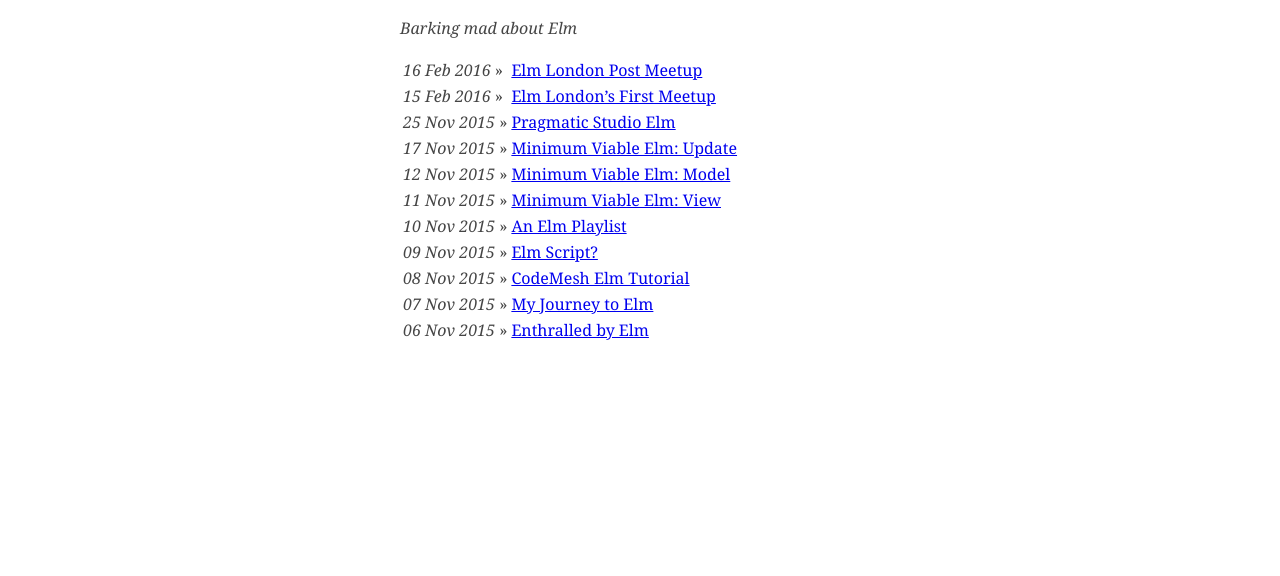
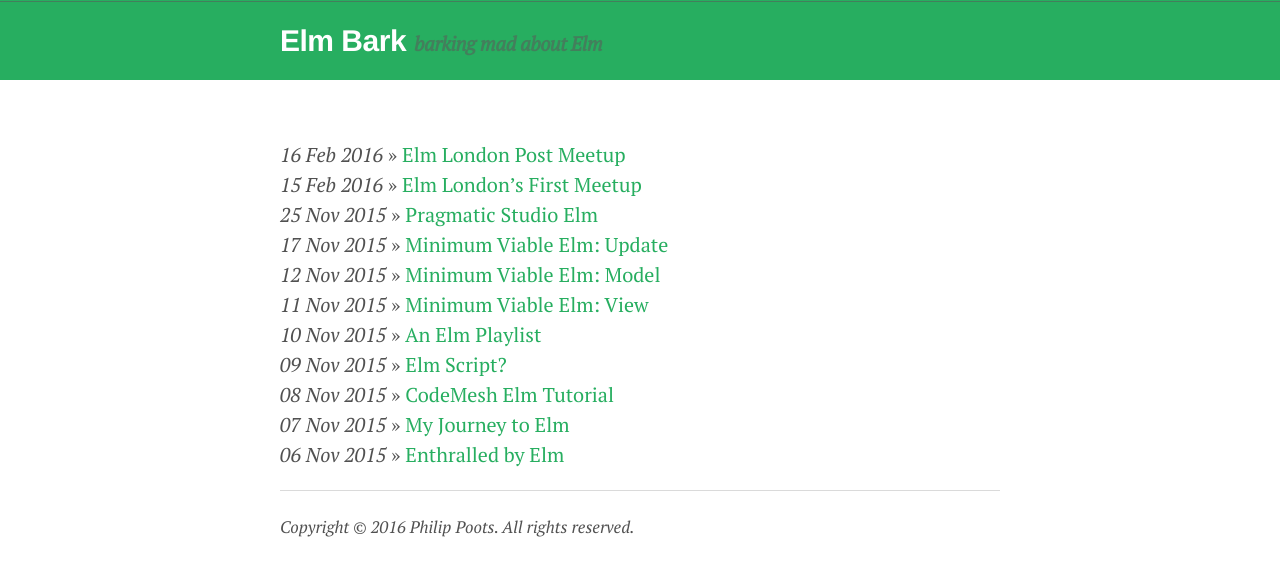
Before and after one commit to pootsbook/elmbark.com, a Jekyll site: the page built from index.html, in a window 1280 px wide. Shown: the top 576 px of the page. Built offline with Jekyll 4.4.1, drawn with Linux system fonts in a browser that asks for light colours.

Commit message:
Theme site

```diff
--- a/_config.yml
+++ b/_config.yml
@@ -3,4 +3,6 @@
 permalink: '/:year/:month/:day/:title'
 
 # Custom Configuration
+title: Elm Bark
+tagline: barking mad about Elm
 production_url: www.elmbark.com
--- a/_layouts/default.html
+++ b/_layouts/default.html
@@ -1,15 +1,42 @@
 <!DOCTYPE html>
 <html lang="en-GB">
   <head>
-    <meta charset=utf-8 />
-    <meta name="viewport" content="width=device-width">
+    <meta charset='utf-8' />
+    <!-- Load fonts first -->
+    <link rel="stylesheet" href="http://fonts.googleapis.com/css?family=PT+Serif:400,400italic,700">
+
+    <link href="http://gmpg.org/xfn/11" rel="profile">
+    <!-- Enable responsiveness on mobile devices-->
+    <meta name="viewport" content="width=device-width, initial-scale=1.0, maximum-scale=1">
+
     <title>{{ page.title }}</title>
-    <link rel="stylesheet" href="/assets/main.css" />
+    <link rel="stylesheet" href="/assets/elmbark.css" />
+    <link rel="alternate" type="application/rss+xml" title="{{ site.title }}" href="/elm.rss">
   </head>
 
   <body>
-    <p><em>Barking mad about Elm</em></p>
-    {{ content }}
+    <div class="full-width-background top">
+      <div class="container">
+        <header class="masthead">
+          <h2 class="masthead-title">
+            <a href="/" title="Home">{{ site.title }}</a> <span>{{ site.tagline }}</span>
+          </h2>
+        </header>
+      </div>
+    </div>
+
+    <div class="container content">
+
+      <main>
+        {{ content }}
+      </main>
+
+      <footer class="footer">
+        <small>
+          Copyright &copy; <time datetime="{{ site.time | date_to_xmlschema }}">{{ site.time | date: '%Y' }}</time> Philip Poots. All rights reserved.
+        </small>
+      </footer>
+    </div>
 
     {% include ga.html %}
   </body>
--- /dev/null
+++ b/assets/elmbark.css
@@ -0,0 +1,522 @@
+/*
+ *                        ___
+ *                       /\_ \
+ *  _____     ___     ___\//\ \      __
+ * /\ '__`\  / __`\  / __`\\ \ \   /'__`\
+ * \ \ \_\ \/\ \_\ \/\ \_\ \\_\ \_/\  __/
+ *  \ \ ,__/\ \____/\ \____//\____\ \____\
+ *   \ \ \/  \/___/  \/___/ \/____/\/____/
+ *    \ \_\
+ *     \/_/
+ *
+ * Designed, built, and released under MIT license by @mdo. Learn more at
+ * https://github.com/poole/poole.
+ */
+
+
+/*
+ * Contents
+ *
+ * Body resets
+ * Custom type
+ * Messages
+ * Container
+ * Masthead
+ * Posts and pages
+ * Pagination
+ * Reverse layout
+ * Themes
+ */
+
+
+/*
+ * Body resets
+ *
+ * Update the foundational and global aspects of the page.
+ */
+
+* {
+  -webkit-box-sizing: border-box;
+     -moz-box-sizing: border-box;
+          box-sizing: border-box;
+}
+
+html,
+body {
+  margin: 0;
+  padding: 0;
+}
+
+html {
+  font-family: "Helvetica Neue", Helvetica, Arial, sans-serif;
+  font-size: 16px;
+  line-height: 1.5;
+}
+@media (min-width: 38em) {
+  html {
+    font-size: 20px;
+  }
+}
+
+body {
+  color: #515151;
+  background-color: #fff;
+  -webkit-text-size-adjust: 100%;
+      -ms-text-size-adjust: 100%;
+  border-top: solid 1px #27ae60;
+}
+
+/* No `:visited` state is required by default (browsers will use `a`) */
+a {
+  /* color: #268bd2; Poole blue */
+  color: #27ae60;
+  text-decoration: none;
+}
+a strong {
+  color: inherit;
+}
+/* `:focus` is linked to `:hover` for basic accessibility */
+a:hover,
+a:focus {
+  text-decoration: underline;
+}
+
+/* Headings */
+h1, h2, h3, h4, h5, h6 {
+  margin-bottom: .5rem;
+  font-weight: bold;
+  line-height: 1.25;
+  color: #313131;
+  text-rendering: optimizeLegibility;
+}
+h1 {
+  font-size: 2rem;
+}
+h2 {
+  margin-top: 1rem;
+  font-size: 1.5rem;
+}
+h3 {
+  margin-top: 1.5rem;
+  font-size: 1.25rem;
+}
+h4, h5, h6 {
+  margin-top: 1rem;
+  font-size: 1rem;
+}
+
+/* Body text */
+p {
+  margin-top: 0;
+  margin-bottom: 1rem;
+}
+
+strong {
+  color: #303030;
+}
+
+
+/* Lists */
+ul, ol, dl {
+  margin-top: 0;
+  margin-bottom: 1rem;
+}
+
+dt {
+  font-weight: bold;
+}
+dd {
+  margin-bottom: .5rem;
+}
+
+/* Misc */
+hr {
+  position: relative;
+  margin: 1.5rem 0;
+  border: 0;
+  border-top: 1px solid #eee;
+  border-bottom: 1px solid #fff;
+}
+
+abbr {
+  font-size: 85%;
+  font-weight: bold;
+  color: #555;
+  text-transform: uppercase;
+}
+abbr[title] {
+  cursor: help;
+  border-bottom: 1px dotted #e5e5e5;
+}
+
+/* Code */
+code,
+pre {
+  font-family: Menlo, Monaco, "Courier New", monospace;
+}
+code {
+  padding: .25em .5em;
+  font-size: 85%;
+  color: #bf616a;
+  background-color: #f9f9f9;
+  border-radius: 3px;
+}
+pre {
+  display: block;
+  margin-top: 0;
+  margin-bottom: 1rem;
+  padding: 1rem;
+  font-size: .8rem;
+  line-height: 1.4;
+  white-space: pre;
+  white-space: pre-wrap;
+  word-break: break-all;
+  word-wrap: break-word;
+  background-color: #f9f9f9;
+}
+pre code {
+  padding: 0;
+  font-size: 100%;
+  color: inherit;
+  background-color: transparent;
+}
+
+/* Pygments via Jekyll */
+.highlight {
+  margin-bottom: 1rem;
+  border-radius: 4px;
+}
+.highlight pre {
+  margin-bottom: 0;
+}
+
+/* Gist via GitHub Pages */
+.gist .gist-file {
+  font-family: Menlo, Monaco, "Courier New", monospace !important;
+}
+.gist .markdown-body {
+  padding: 15px;
+}
+.gist pre {
+  padding: 0;
+  background-color: transparent;
+}
+.gist .gist-file .gist-data {
+  font-size: .8rem !important;
+  line-height: 1.4;
+}
+.gist code {
+  padding: 0;
+  color: inherit;
+  background-color: transparent;
+  border-radius: 0;
+}
+
+/* Quotes */
+blockquote {
+  padding: .5rem 1rem;
+  margin: .8rem 0;
+  color: #7a7a7a;
+  border-left: .25rem solid #e5e5e5;
+}
+blockquote p:last-child {
+  margin-bottom: 0;
+}
+@media (min-width: 30em) {
+  blockquote {
+    padding-right: 5rem;
+    padding-left: 1.25rem;
+  }
+}
+
+img {
+  display: block;
+  max-width: 100%;
+  margin: 0 0 1rem;
+  border-radius: 5px;
+}
+
+/* Tables */
+table {
+  margin-bottom: 1rem;
+  width: 100%;
+  border: 1px solid #e5e5e5;
+  border-collapse: collapse;
+}
+td,
+th {
+  padding: .25rem .5rem;
+  border: 1px solid #e5e5e5;
+}
+tbody tr:nth-child(odd) td,
+tbody tr:nth-child(odd) th {
+  background-color: #f9f9f9;
+}
+
+
+/*
+ * Custom type
+ *
+ * Extend paragraphs with `.lead` for larger introductory text.
+ */
+
+.lead {
+  font-size: 1.25rem;
+  font-weight: 300;
+}
+
+
+/*
+ * Messages
+ *
+ * Show alert messages to users. You may add it to single elements like a `<p>`,
+ * or to a parent if there are multiple elements to show.
+ */
+
+.message {
+  margin-bottom: 1rem;
+  padding: 1rem;
+  color: #717171;
+  background-color: #f9f9f9;
+}
+
+
+/*
+ * Container
+ *
+ * Center the page content.
+ */
+
+.container {
+  max-width: 38rem;
+  padding-left:  1rem;
+  padding-right: 1rem;
+  margin-left:  auto;
+  margin-right: auto;
+}
+
+
+/*
+ * Masthead
+ *
+ * Super small header above the content for site name and short description.
+ */
+
+.masthead {
+  padding-top:    1rem;
+  padding-bottom: 1rem;
+  margin-bottom: 3rem;
+}
+.masthead-title {
+  margin-top: 0;
+  margin-bottom: 0;
+  color: #505050;
+}
+.masthead-title a {
+  color: #ffffff;
+}
+
+.masthead-title a span {
+  color: #ffc28d;
+}
+
+.masthead-title small {
+  font-size: 75%;
+  font-weight: 400;
+  color: #7B3E19;
+  letter-spacing: 0;
+}
+
+
+/*
+ * Posts and pages
+ *
+ * Each post is wrapped in `.post` and is used on default and post layouts. Each
+ * page is wrapped in `.page` and is only used on the page layout.
+ */
+
+.page,
+.post {
+  margin-bottom: 4em;
+}
+
+/* Blog post or page title */
+.page-title,
+.post-title,
+.post-title a {
+  color: #303030;
+}
+.page-title,
+.post-title {
+  margin-top: 0;
+}
+
+/* Meta data line below post title */
+.post-date {
+  display: block;
+  margin-top: -.5rem;
+  margin-bottom: 1rem;
+  color: #9a9a9a;
+}
+
+/* Related posts */
+.related {
+  padding-top: 2rem;
+  padding-bottom: 2rem;
+  border-top: 1px solid #eee;
+}
+.related-posts {
+  padding-left: 0;
+  list-style: none;
+}
+.related-posts h3 {
+  margin-top: 0;
+}
+.related-posts li small {
+  font-size: 75%;
+  color: #999;
+}
+.related-posts li a:hover {
+  color: #268bd2;
+  text-decoration: none;
+}
+.related-posts li a:hover small {
+  color: inherit;
+}
+
+
+/*
+ * Pagination
+ *
+ * Super lightweight (HTML-wise) blog pagination. `span`s are provide for when
+ * there are no more previous or next posts to show.
+ */
+
+.pagination {
+  overflow: hidden; /* clearfix */
+  margin-left: -1rem;
+  margin-right: -1rem;
+  font-family: "PT Sans", Helvetica, Arial, sans-serif;
+  color: #ccc;
+  text-align: center;
+}
+
+/* Pagination items can be `span`s or `a`s */
+.pagination-item {
+  display: block;
+  padding: 1rem;
+  border: 1px solid #eee;
+}
+.pagination-item:first-child {
+  margin-bottom: -1px;
+}
+
+/* Only provide a hover state for linked pagination items */
+a.pagination-item:hover {
+  background-color: #f5f5f5;
+}
+
+@media (min-width: 30em) {
+  .pagination {
+    margin: 3rem 0;
+  }
+  .pagination-item {
+    float: left;
+    width: 50%;
+  }
+  .pagination-item:first-child {
+    margin-bottom: 0;
+    border-top-left-radius:    4px;
+    border-bottom-left-radius: 4px;
+  }
+  .pagination-item:last-child {
+    margin-left: -1px;
+    border-top-right-radius:    4px;
+    border-bottom-right-radius: 4px;
+  }
+}
+
+/* Elm Bark Styles */
+html {
+  font-family: "PT Serif", Georgia, "Times New Roman", serif;
+}
+
+h1, h2, h3, h4, h5, h6 {
+  font-family: "Helvetica Neue", Helvetica, Arial, sans-serif;
+  font-weight: 700;
+  color: #313131;
+  letter-spacing: -.025rem;
+}
+
+h2.subtitle {
+  font-family: "PT Serif", Georgia, "Times New Roman", serif;
+  font-weight: normal;
+  font-style: italic;
+  font-size: 1.2rem;
+  color: #515151;
+  line-height: 1;
+  margin-top: 0;
+  padding-top: 0;
+  margin-bottom: 1rem;
+}
+
+.full-width-background.top {
+  border-top: 1px solid #437F5C;
+  background-color: #27ae60;
+}
+
+h2.masthead-title span {
+  font-family: "PT Serif", Georgia, "Times New Roman", serif;
+  font-style: italic;
+  font-size: 1rem;
+  color: #437F5C;
+}
+
+.top .masthead {
+  margin-bottom: 0;
+}
+
+.content {
+  margin-top: 3em;
+}
+
+ul, ol {
+  padding-left: 0;
+  line-height: 1.5em;
+}
+
+ul li, ol li {
+  margin: 0;
+}
+
+ul.posts {
+  list-style-type: none;
+}
+
+.footnotes {
+  border-top: 1px solid #dadada;
+  padding-top: 1em;
+  margin-top: 1em;
+  font-size: 0.8em;
+}
+
+.footnotes ol {
+  padding-left: 0;
+}
+
+sup, sub {
+ vertical-align: baseline;
+ position: relative;
+ top: -0.4em;
+}
+
+sub {
+  top: 0.4em;
+}
+
+footer {
+  border-top: 1px solid #dadada;
+  padding-top: 1em;
+  font-style: italic;
+  padding-bottom: 1em;
+}
--- a/index.html
+++ b/index.html
@@ -3,15 +3,11 @@
 title: Elm Bark
 ---
 
-<table class="posts">
+<ul class="posts">
   {% for post in site.posts %}
-  <tr>
-    <td>
+    <li>
       <em>{{ post.date | date_to_string }}</em> &raquo;
-    </td>
-    <td>
       <a href="{{ post.url }}">{{ post.title }}</a>
-    </td>
-  </tr>
+    </li>
   {% endfor %}
 </ul>
```
Also changed, not shown: _layouts/post.html (+7 -19 lines), _posts/2015-11-06-enthralled-by-elm.md (+0 -2 lines), 2 other files.
